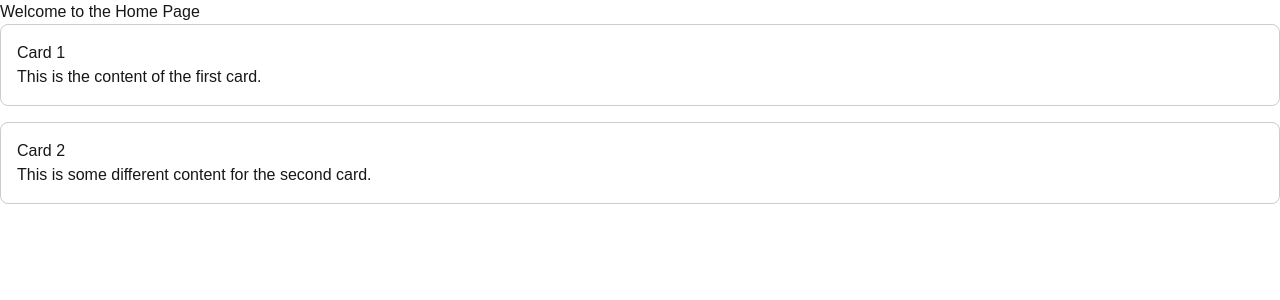
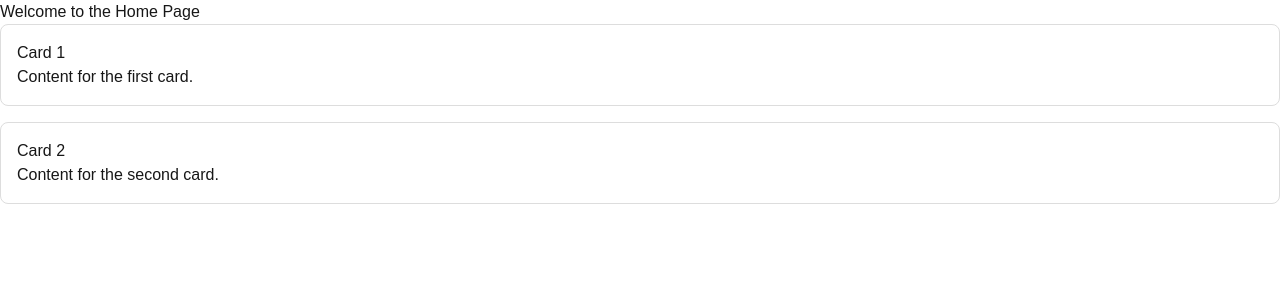
Before and after one commit to StheMoleke/alx-project-0x02-setup, a Next.js app in the folder alx-project-0x02/: page /home in a window 1280 px wide. Shown: the top 300 px of the page. Built offline with nearby package versions, Linux system fonts and the light colour scheme.

Commit message:
Implement reusable Card component with CardProps interface and usage in home page

```diff
--- a/alx-project-0x02/components/common/Card.tsx
+++ b/alx-project-0x02/components/common/Card.tsx
@@ -1,9 +1,9 @@
 import React from "react";
-import { CardProps } from "../../interfaces";
+import { type CardProps } from "@/interfaces";
 
 const Card: React.FC<CardProps> = ({ title, content }) => {
   return (
-    <div style={{ border: "1px solid #ccc", padding: "1rem", marginBottom: "1rem", borderRadius: "8px" }}>
+    <div style={{ border: "1px solid #ddd", padding: "1rem", borderRadius: "8px", marginBottom: "1rem" }}>
       <h2>{title}</h2>
       <p>{content}</p>
     </div>
--- a/alx-project-0x02/pages/home.tsx
+++ b/alx-project-0x02/pages/home.tsx
@@ -1,20 +1,13 @@
+// pages/home.tsx
 import React from "react";
-import Card from "../components/common/Card";
+import Card from "@/components/common/Card";
 
 const HomePage = () => {
   return (
     <div>
       <h1>Welcome to the Home Page</h1>
-
-      <Card
-        title="Card 1"
-        content="This is the content of the first card."
-      />
-
-      <Card
-        title="Card 2"
-        content="This is some different content for the second card."
-      />
+      <Card title="Card 1" content="Content for the first card." />
+      <Card title="Card 2" content="Content for the second card." />
     </div>
   );
 };
```
Also changed, not shown: alx-project-0x02/interfaces/index.ts (+3 -5 lines).
